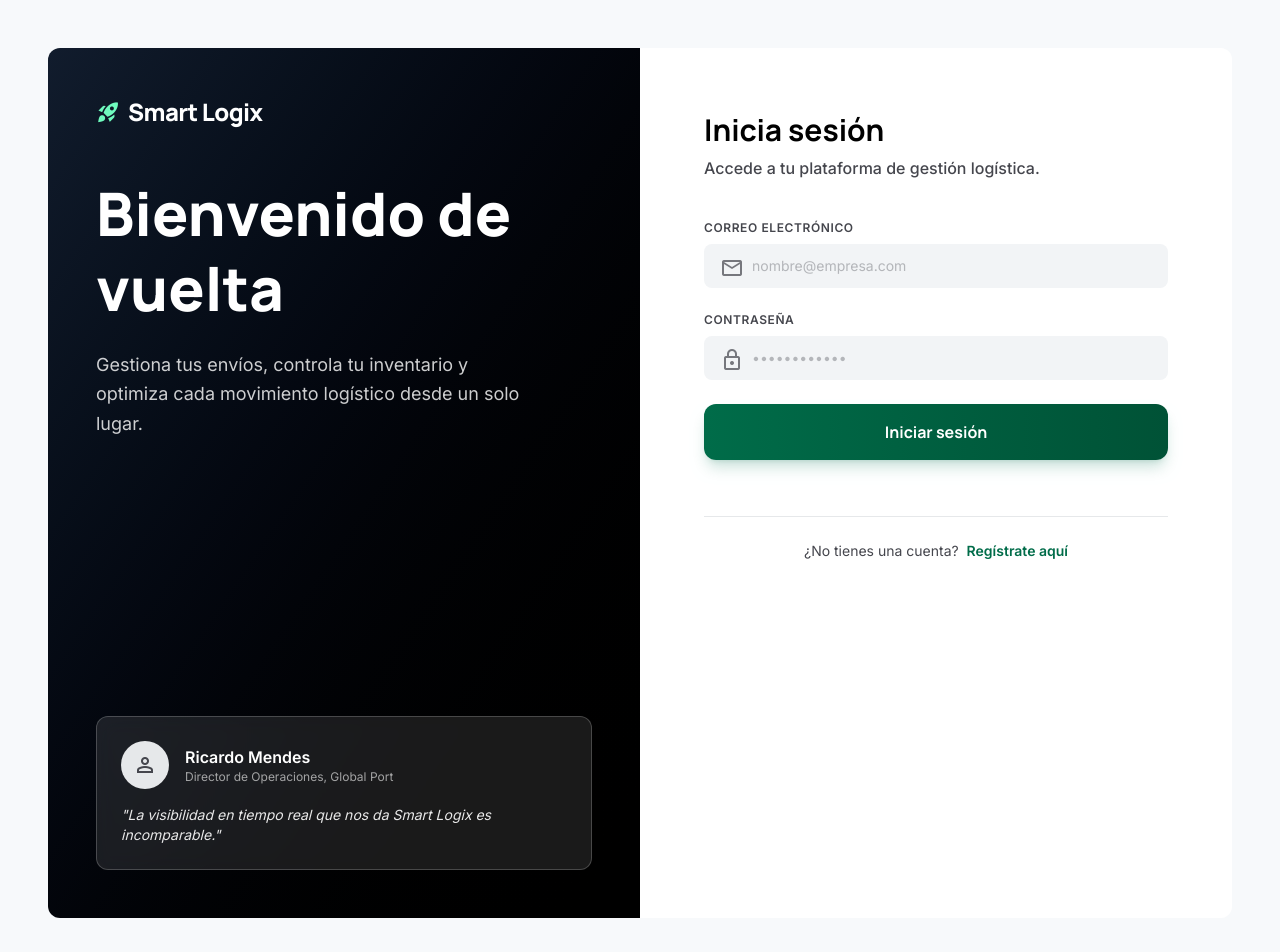
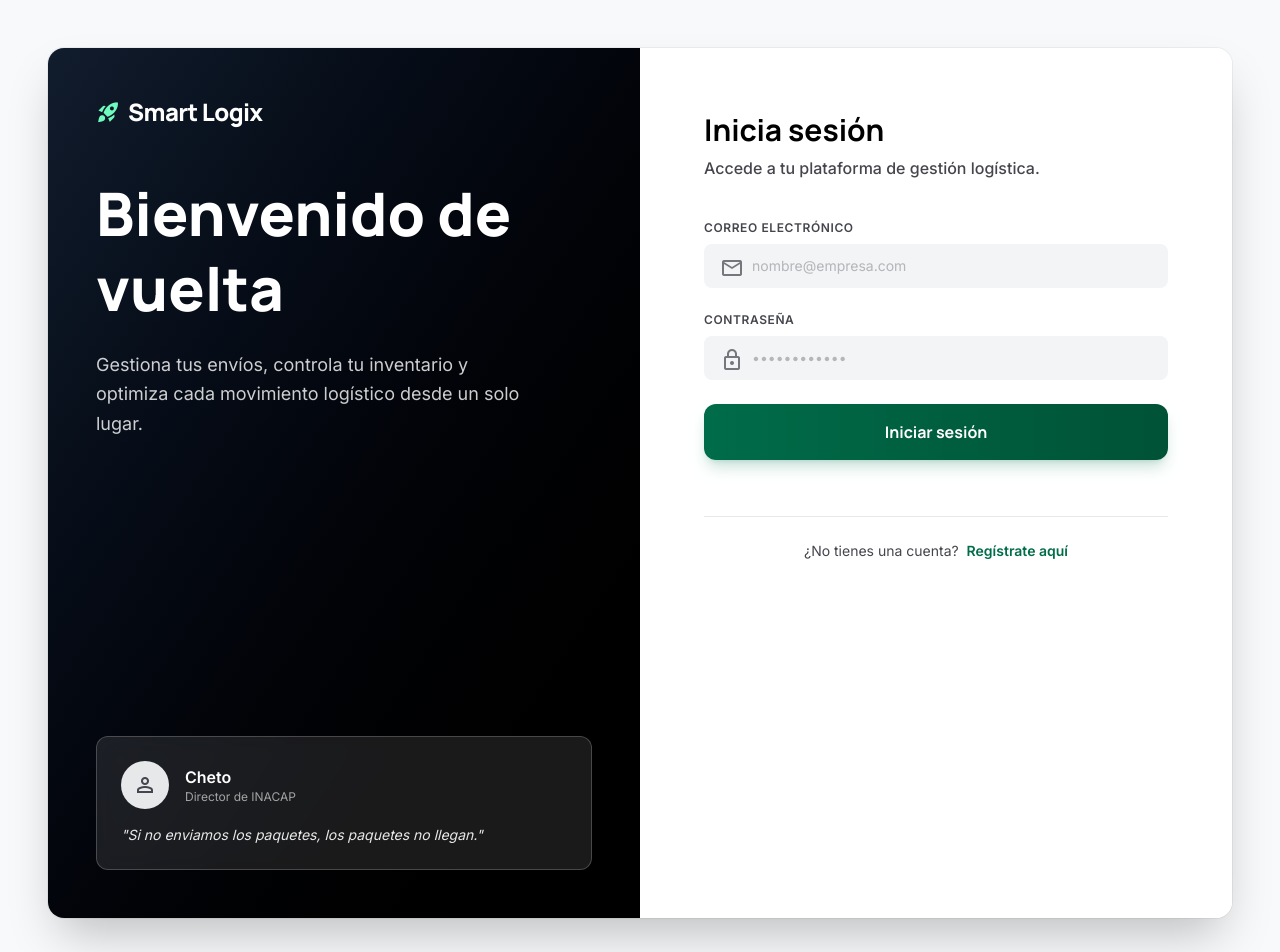
Before and after one commit to AlejandroTGB/smartlogix_monorepo, a React (Vite) app in the folder frontend/: page /login in a window 1280 px wide. Shown: the top 952 px of the page. Built offline with nearby package versions, Linux system fonts and the light colour scheme; no server answers.

Commit message:
feat(pages): easter egg

```diff
--- a/frontend/src/pages/LoginPage.tsx
+++ b/frontend/src/pages/LoginPage.tsx
@@ -37,7 +37,7 @@ export default function LoginPage() {
   return (
     <div className="min-h-screen bg-surface font-body text-on-surface flex flex-col antialiased">
       <main className="flex-1 flex items-center justify-center p-4 lg:p-12">
-        <div className="w-full max-w-7xl flex flex-col md:flex-row bg-surface-container-lowest rounded-xl overflow-hidden min-h-[870px]">
+        <div className="w-full max-w-7xl flex flex-col md:flex-row bg-surface-container-lowest rounded-2xl overflow-hidden min-h-[870px] shadow-2xl ring-1 ring-black/5">
           {/* Left Panel */}
           <div className="hidden md:flex md:w-5/12 lg:w-1/2 relative flex-col justify-between p-12 text-white bg-gradient-to-br from-primary-container to-primary">
             <div className="z-10">
@@ -71,15 +71,14 @@ export default function LoginPage() {
                     </span>
                   </div>
                   <div>
-                    <p className="font-semibold text-white">Ricardo Mendes</p>
+                    <p className="font-semibold text-white">Cheto</p>
                     <p className="text-xs text-white/60">
-                      Director de Operaciones, Global Port
+                      Director de INACAP
                     </p>
                   </div>
                 </div>
                 <p className="mt-4 text-sm italic text-white/90">
-                  "La visibilidad en tiempo real que nos da Smart Logix es
-                  incomparable."
+                  "Si no enviamos los paquetes, los paquetes no llegan."
                 </p>
               </div>
             </div>
--- a/frontend/src/pages/RegisterPage.tsx
+++ b/frontend/src/pages/RegisterPage.tsx
@@ -59,7 +59,7 @@ export default function RegisterPage() {
   return (
     <div className="min-h-screen bg-surface font-body text-on-surface flex flex-col antialiased">
       <main className="flex-1 flex items-center justify-center p-4 lg:p-12">
-        <div className="w-full max-w-7xl flex flex-col md:flex-row bg-surface-container-lowest rounded-xl overflow-hidden min-h-[870px]">
+        <div className="w-full max-w-7xl flex flex-col md:flex-row bg-surface-container-lowest rounded-2xl overflow-hidden min-h-[870px] shadow-2xl ring-1 ring-black/5">
           {/* Left Panel */}
           <div className="hidden md:flex md:w-5/12 lg:w-1/2 relative flex-col justify-between p-12 text-white bg-gradient-to-br from-primary-container to-primary">
             <div className="z-10">
@@ -93,15 +93,14 @@ export default function RegisterPage() {
                     </span>
                   </div>
                   <div>
-                    <p className="font-semibold text-white">Ricardo Mendes</p>
+                    <p className="font-semibold text-white">Cheto</p>
                     <p className="text-xs text-white/60">
-                      Director de Operaciones, Global Port
+                      Director de INACAP
                     </p>
                   </div>
                 </div>
                 <p className="mt-4 text-sm italic text-white/90">
-                  "Smart Logix ha transformado nuestra cadena de suministro en
-                  un motor de eficiencia impecable."
+                  "Si no enviamos los paquetes, los paquetes no llegan."
                 </p>
               </div>
             </div>
```
